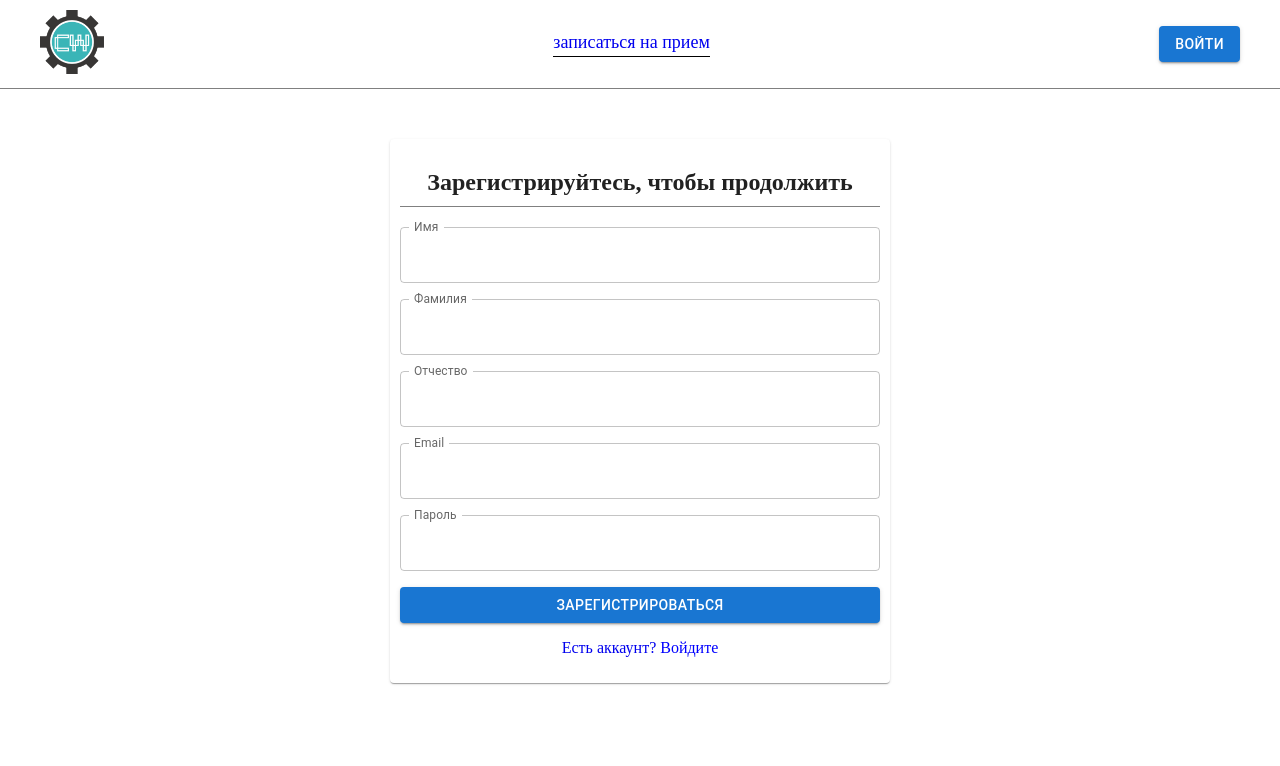
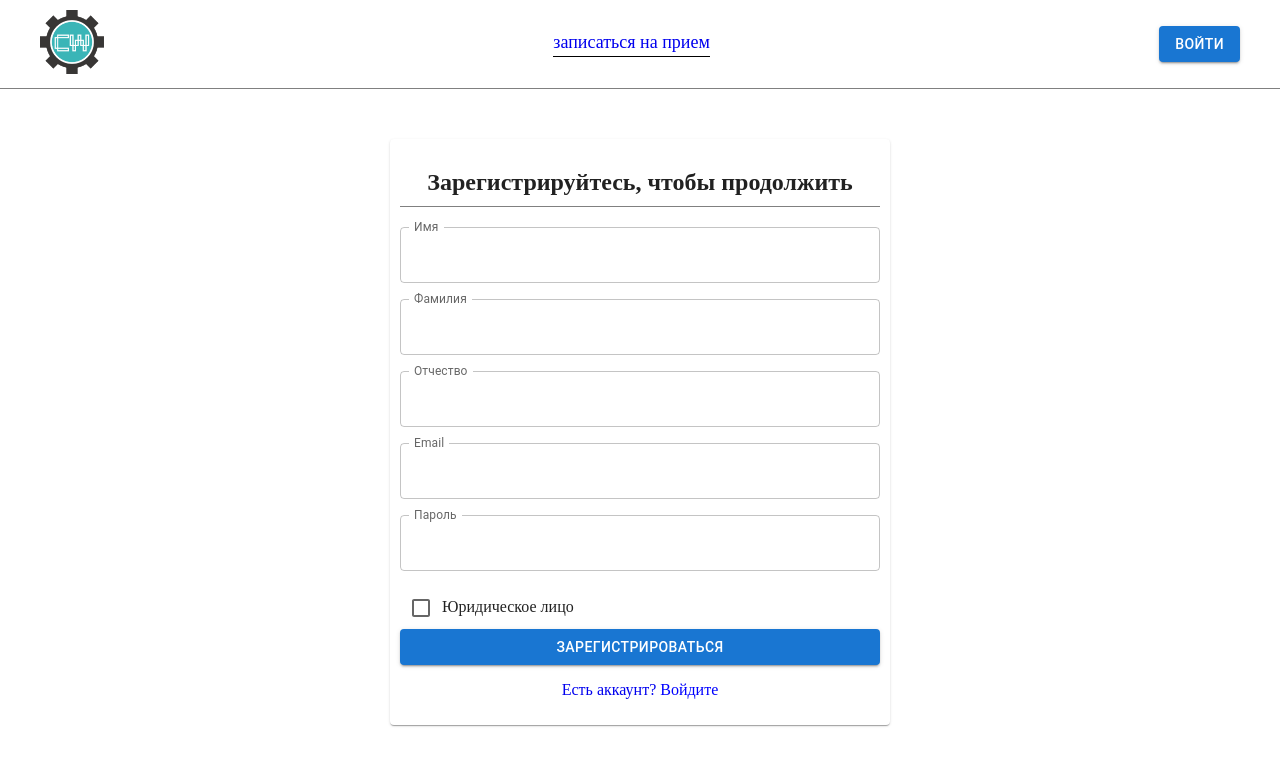
Before and after one commit to danyamdev/advanced-project, a React (Create React App) app: page /singin in a window 1280 px wide. Shown: the top 766 px of the page. Built offline with nearby package versions, Linux system fonts and the light colour scheme.

Commit message:
work with mocksDataStations

```diff
--- a/src/components/LogIn/LogIn.jsx
+++ b/src/components/LogIn/LogIn.jsx
@@ -1,13 +1,18 @@
-import React from "react";
-import { Link } from "react-router-dom";
-import { Formik } from "formik";
+import React, {useState} from "react";
+import {Link, Redirect} from "react-router-dom";
+import {Formik} from "formik";
 import * as yup from "yup";
 import Card from "@mui/material/Card";
-import { Button, TextField } from "@mui/material";
+import {Button, TextField} from "@mui/material";
 
 import "./styles.scss";
 
 const LogIn = () => {
+	const [isAuth, setIsAuth] = useState(false);
+	const [error, setError] = useState(false);
+
+	const users = JSON.parse(localStorage.getItem("users"));
+
 	const validationSchema = yup.object().shape({
 		email: yup
 			.string()
@@ -20,16 +25,27 @@ const LogIn = () => {
 			.required("Обязательное поле."),
 	});
 
-	const onSubmitForm = async ({email, password}) => {
-		try {
-			console.log('===>email', email);
-			console.log('===>password', password);
-		} catch (error) {
-			console.log(error);
+	const onSubmitForm = ({email, password}) => {
+		const user = users.find(user => user.email === email && user.password === password);
+
+		if (user) {
+			setIsAuth(true);
+			setError(false);
+
+			// dispatch()
+		} else {
+			setIsAuth(false);
+			setError(true);
 		}
 	};
 
 	return (
+		<>
+			{isAuth
+				? (
+					<Redirect to="/" />
+				)
+				: (
 					<div className="log-in">
 						<div className="container">
 							<Card sx={{minWidth: 275, maxWidth: 500, margin: "50px auto", padding: '10px'}}>
@@ -100,9 +116,16 @@ const LogIn = () => {
 										</form>
 									)}
 								</Formik>
+								{error && (
+									<div style={{textAlign: "center", color: "red"}}>Пользователь не найден. Проверьте введенные
+										данные.</div>
+								)}
 							</Card>
 						</div>
 					</div>
+				)
+			}
+		</>
 	);
 };
 
--- a/src/components/SingIn/SingIn.jsx
+++ b/src/components/SingIn/SingIn.jsx
@@ -1,13 +1,19 @@
-import React from "react";
-import { Link } from "react-router-dom";
-import { Formik } from "formik";
+import React, {useState} from "react";
+import {Link, Redirect} from "react-router-dom";
+import {Formik} from "formik";
 import * as yup from "yup";
 import Card from "@mui/material/Card";
-import { Button, TextField } from "@mui/material";
+import {Button, TextField} from "@mui/material";
+import Checkbox from '@mui/material/Checkbox';
 
 import "./styles.scss";
 
 const SingIn = () => {
+	const [isAuth, setIsAuth] = useState(false);
+	const [error, setError] = useState(false);
+
+	const users = JSON.parse(localStorage.getItem("users"));
+
 	const validationSchema = yup.object().shape({
 		name: yup
 			.string()
@@ -32,19 +38,45 @@ const SingIn = () => {
 			.required("Обязательное поле."),
 	});
 
-	const onSubmitForm = async ({name, surname, patronymic, email, password}) => {
-		try {
-			console.log('===>name', name);
-			console.log('===>surname', surname);
-			console.log('===>patronymic', patronymic);
-			console.log('===>email', email);
-			console.log('===>password', password);
-		} catch (error) {
-			console.log(error);
+	const onSubmitForm = async ({name, surname, patronymic, email, password, entity}) => {
+		const candidate = users.find(user => user.email === email);
+
+		if (candidate) {
+			setIsAuth(false);
+			setError(true);
+		} else {
+			const userLen = users.length;
+
+			const user = {
+				id: `${userLen + 1}u`,
+				name,
+				surname,
+				patronymic,
+				email,
+				password,
+				entity
+			};
+
+			if (!entity) {
+				user.cars = [];
+			}
+
+			users.push(user);
+			localStorage.setItem("users", JSON.stringify(users));
+			// dispatch();
+
+			setIsAuth(true);
+			setError(false);
 		}
 	};
 
 	return (
+		<>
+			{isAuth
+				? (
+					<Redirect to="/"/>
+				)
+				: (
 					<div className="sing-in">
 						<div className="container">
 							<Card sx={{minWidth: 275, maxWidth: 500, margin: "50px auto", padding: '10px'}}>
@@ -56,6 +88,7 @@ const SingIn = () => {
 										patronymic: "",
 										email: "",
 										password: "",
+										entity: false
 									}}
 									validateOnBlur
 									onSubmit={(values) => onSubmitForm(values)}
@@ -147,6 +180,10 @@ const SingIn = () => {
 											{touched.password && errors.password && (
 												<span className="form-error">{errors.password}</span>
 											)}
+											<label htmlFor="entity">
+												<Checkbox id="entity" name="entity" onChange={handleChange}/>
+												Юридическое лицо
+											</label>
 											<Button
 												className="form-button"
 												disabled={!isValid && !dirty}
@@ -163,9 +200,17 @@ const SingIn = () => {
 										</form>
 									)}
 								</Formik>
+								{error && (
+									<div style={{textAlign: "center", color: "red"}}>
+										Данный пользователь уже существует. Попробуйте снова.
+									</div>
+								)}
 							</Card>
 						</div>
 					</div>
+				)
+			}
+		</>
 	);
 };
 
--- a/src/components/SingIn/styles.scss
+++ b/src/components/SingIn/styles.scss
@@ -1,4 +1,13 @@
 .sing-in {
+  .css-12wnr2w-MuiButtonBase-root-MuiCheckbox-root {
+    display: inline;
+    border-radius: 0;
+
+    &:hover {
+      background: transparent;
+    }
+  }
+
   &-title {
     padding-bottom: 10px;
     text-align: center;
```
Lines whose indentation alone changed are shown as unchanged.
